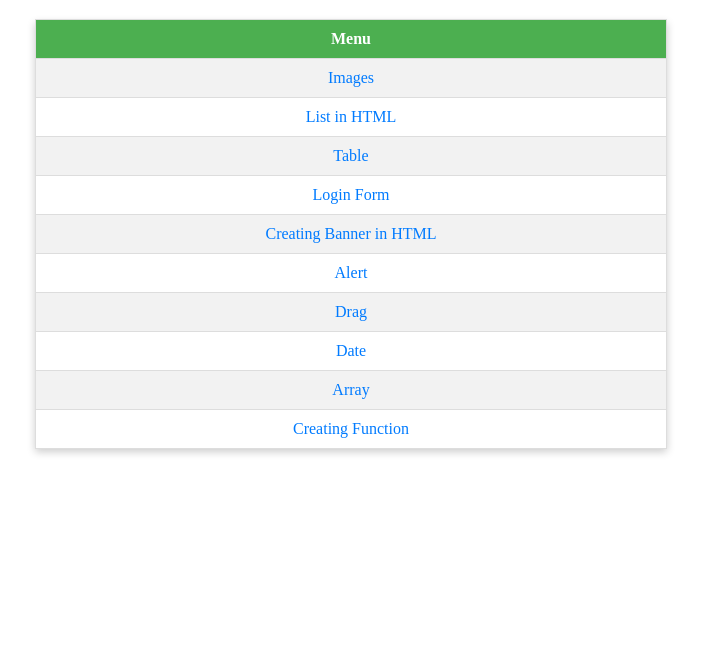
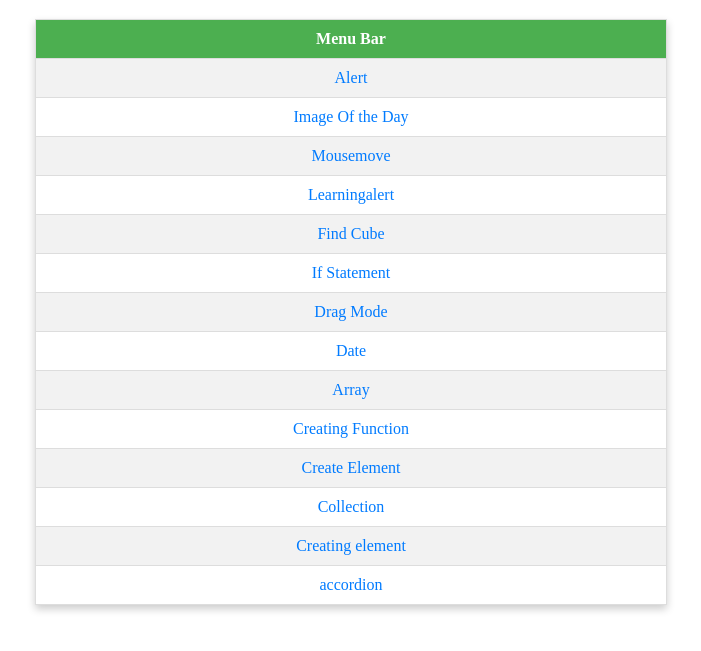
Before and after one commit to Sunoyhazra97/myjavascript, a plain HTML site: page index.html in a window 1280 px wide. Shown: the part 61-712 px from the top of the page, without its empty margins (289-990 px from the left). Drawn offline with Linux system fonts and the light colour scheme.

Commit message:
Add files via upload

```diff
--- a/index.html
+++ b/index.html
@@ -1,7 +1,7 @@
 <!DOCTYPE html>
 <html>
 <head>
-    <title>Practice1 HTML</title>
+    <title>index HTML</title>
     <style>
         body{
             background-image: url("images/alienplanet.jpg");
@@ -47,42 +47,53 @@
     </style>
 </head>
 <body>
-    <h1 style="color: white;text-align: center;">My Practice</h1>
+    <h1 style="color: white;text-align: center;">My javascript work</h1>
     <table>
         <tr>
-            <th>Menu</th>
+            <th>Menu Bar</tr>
         </tr>
         <tr>
-            <td><a href="varimages.html">Images</a></td>
+            <td><a href="alert-prompt-confirm.html">Alert</a></td>
         </tr>
         <tr>
-            <td><a href="imgoftheday.html">List in HTML</a></td>
+            <td><a href="imageoftheday.html">Image Of the Day</a></td>
         </tr>
         <tr>
-            <td><a href="mousemove.html">Table</a></td>
+            <td><a href="mousemove.html">Mousemove</a></td>
         </tr>
         <tr>
-            <td><a href="mouseposition2.html">Login Form</a></td>
+            <td><a href="learningalert2.html">Learningalert</a></td>
         </tr>
         <tr>
-            <td><a href="scrollfunction.html">Creating Banner in HTML</a></td>
+            <td><a href="findcube.html">Find Cube</a></td>
         </tr>
         <tr>
-            <td><a href="learningalert.html">Alert</a></td>
+            <td><a href="if statement.html">If Statement</a></td>
         </tr>
          <tr>
-            <td><a href="dragmode.html">Drag</a></td>
+            <td><a href="dragmode.html">Drag Mode</a></td>
         </tr>
          <tr>
-            <td><a href="date.html">Date</a></td>
+            <td><a href="currentdate.html">Date</a></td>
         </tr>
          <tr>
-            <td><a href="array.html">Array</a></td>
+            <td><a href="array2.html">Array</a></td>
         </tr>
          <tr>
-            <td><a href="creatingfunction.html">Creating Function</a></td>
+            <td><a href="function.html">Creating Function</a></td>
         </tr>
          <tr>
+            <td><a href="createelement.html">Create Element</a></td>
+        </tr>
+        <tr>
+            <td><a href="collection2.html">Collection</a></td>
+        </tr>
+        <tr>
+            <td><a href="creating_element.html">Creating element</a></td>
+        </tr>
+        <tr>
+            <td><a href="accordion.html">accordion</a></td>
+        </tr>
     </table>
 </body>
 </html>
```
